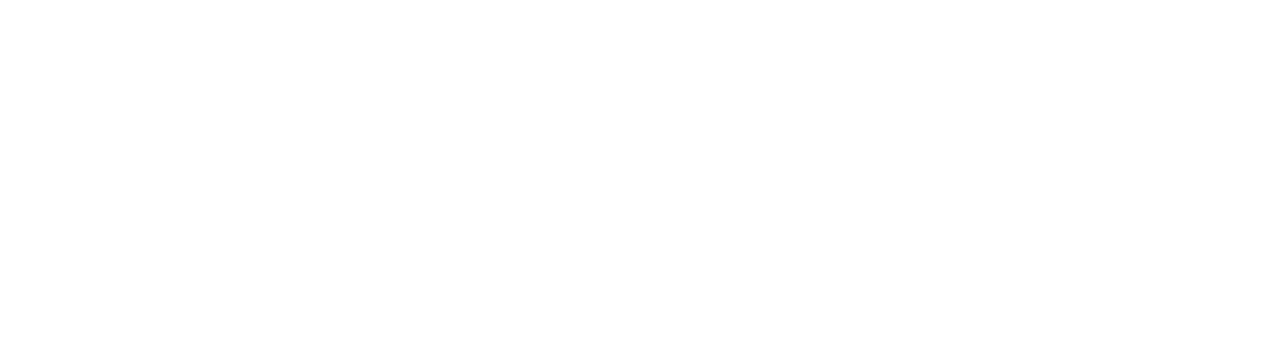
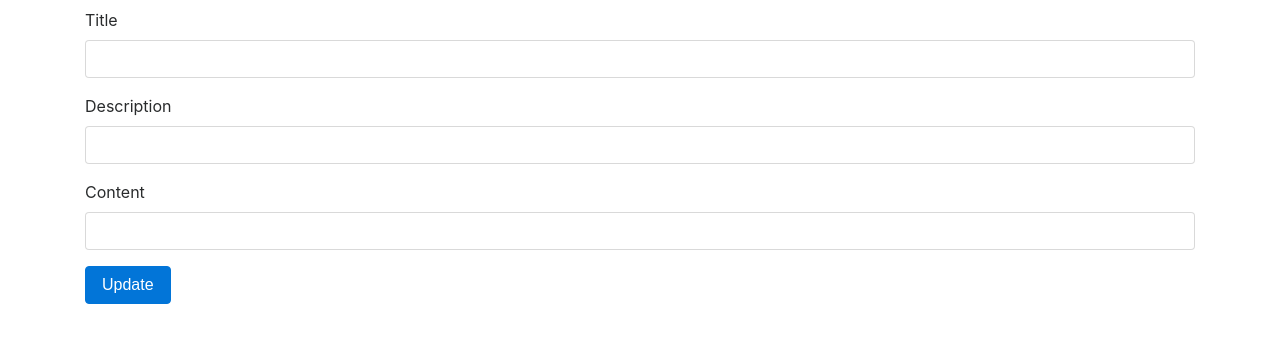
Before and after one commit to wudtichaikarun/angular2-routing-pagination, an Angular app: page /books/1/edit in a window 1280 px wide. Before the commit this address led to /. Shown: the top 342 px of the page. Built offline with nearby package versions, Linux system fonts and the light colour scheme.

Commit message:
video 11 data success

```diff
--- a/package.json
+++ b/package.json
@@ -24,6 +24,7 @@
     "core-js": "^2.4.1",
     "rxjs": "^5.0.1",
     "ts-helpers": "^1.1.1",
+    "typescript": "^2.3.4",
     "zone.js": "^0.7.2"
   },
   "devDependencies": {
@@ -42,6 +43,6 @@
     "protractor": "~4.0.13",
     "ts-node": "1.2.1",
     "tslint": "^4.3.0",
-    "typescript": "~2.0.3"
+    "typescript": "~2.3.4"
   }
 }
--- a/src/app/app.module.ts
+++ b/src/app/app.module.ts
@@ -23,7 +23,13 @@
       },
       {
         path: 'new',
-        component: FormComponent
+        component: FormComponent,
+        data: { formType: 'NEW'}
+      },
+      {
+        path: ':id/edit',
+        component: FormComponent,
+        data: { formType: 'EDIT'}
       },
       {
         path: ':id',
--- a/src/app/books/form/form.component.html
+++ b/src/app/books/form/form.component.html
@@ -4,12 +4,12 @@
     <input type="text" class="form-control" id="title" formControlName="title" />
   </div>
    <div class="form-group">
-    <label for="title">Description</label>
+    <label for="description">Description</label>
     <input type="text" class="form-control" id="description" formControlName="description" />
   </div>
    <div class="form-group">
-    <label for="title">Content</label>
+    <label for="content">Content</label>
     <input type="text" class="form-control" id="content" formControlName="content" />
   </div>
-  <button type="submit" class="btn btn-primary">Create</button>
+  <button type="submit" class="btn btn-primary">{{ submitBtnText }}</button>
 </form>
--- a/src/app/books/form/form.component.ts
+++ b/src/app/books/form/form.component.ts
@@ -1,5 +1,6 @@
 import { Component, OnInit } from '@angular/core';
 import { FormBuilder, FormGroup, Validators } from '@angular/forms';
+import { Router, ActivatedRoute } from '@angular/router';
 import { BookService } from '../shared/book.service';
 
 @Component({
@@ -10,25 +11,36 @@
 export class FormComponent implements OnInit {
 
   form: FormGroup;
+  submitBtnText: 'Create' | 'Update';
 
   constructor(
     private formBuilder: FormBuilder,
+    private router: Router,
+    private route: ActivatedRoute,
     private bookService: BookService
   ) { }
 
   ngOnInit() {
     this.createForm();
+    this.setSubmitBtnText();
   }
 
   onSubmit(event){
     event.preventDefault();
 
     //call  method createBook() from book.service.ts
-    //this.bookService.createBook(this.form.value);
+   this.bookService.createBook(this.form.value);
+   //video 10 navigate
+   this.router.navigate(['/books']);
   }
 
-private createForm(){
-  this.form = this.formBuilder.group({
+  private setSubmitBtnText(){
+    const { formType } = this.route.snapshot.data
+    this.submitBtnText = formType === 'NEW' ? 'Create':'Update';
+  }
+
+  private createForm(){
+    this.form = this.formBuilder.group({
     title: ['', Validators.required],
     description: ['', Validators.required],
     content: ['', Validators.required]
--- a/src/app/books/shared/book.service.ts
+++ b/src/app/books/shared/book.service.ts
@@ -14,12 +14,12 @@
     return this.books;
   }
 
-//create book
-// createBook(book: Book) {
-//   this.books = [
-//     ...this.books,
-//      { ...book, id: this.books.length + 1 }
-//      ];
-//   }
+  createBook(book: Book) {
+   this.books = [
+     ...this.books,
+     { ...book, id: this.books.length + 1 }
+     ];
+  console.log(this.books);
+  }
 
 }
--- a/src/app/books/shared/mock-books.ts
+++ b/src/app/books/shared/mock-books.ts
@@ -1,7 +1,7 @@
 //Create data base
 import { Book } from './book';
 
-const books: Book[] = Array.from({ length: 30 }, (_, index) => {
+const books: Book[] = Array.from({ length: 8 }, (_, index) => {
     const id = index +1;
 
     return {
@@ -9,7 +9,7 @@
         title: `Title#${id}`,
         description: `Description#${id}`,
         content: `Content#${id}`,
-        review: Array.from({ length: 3 }, (_, index) => `Review#${index + 1}`)
+        reviews: Array.from({ length: 3 }, (_, index) => `Review#${index + 1}`)
 
     }
 });
```
